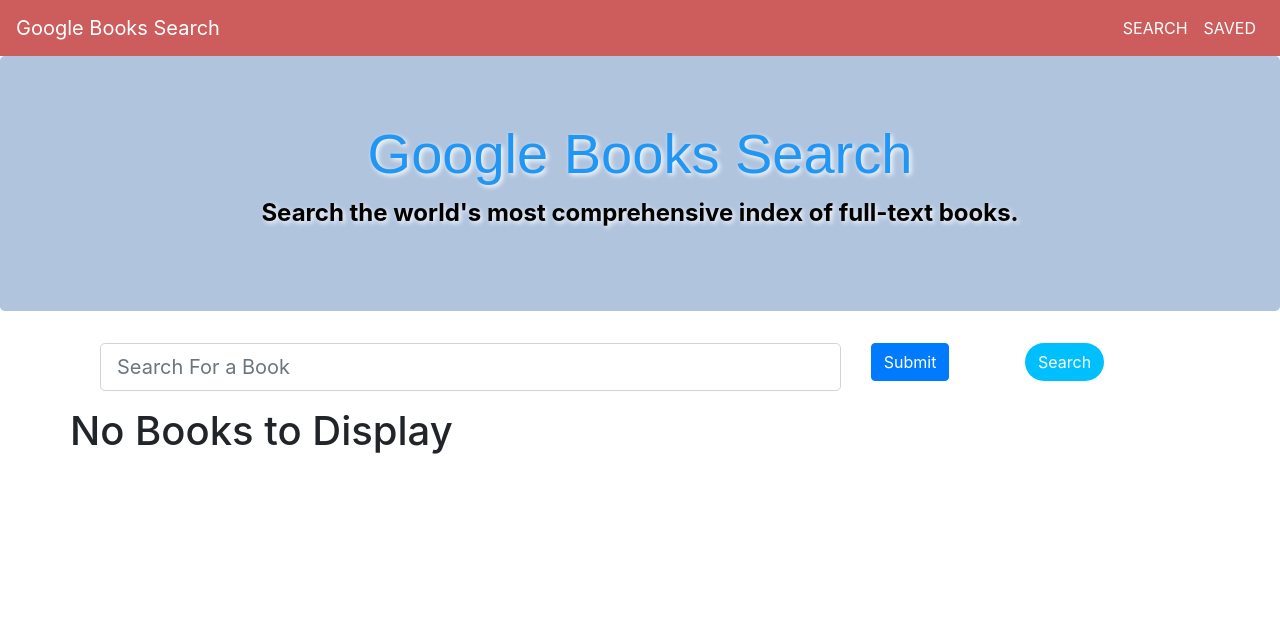
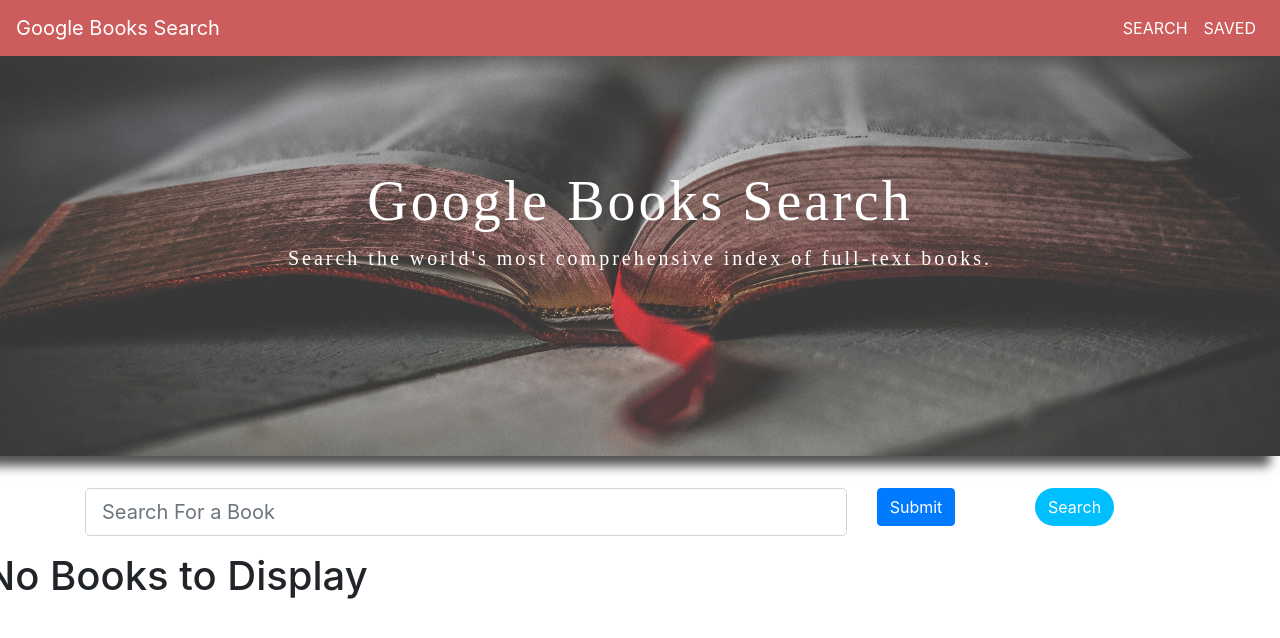
Before and after one commit to jpanakkal22/google_books_search, a React (Create React App) app in the folder client/: page / in a window 1280 px wide. Shown: the top 638 px of the page. Built offline with nearby package versions, Linux system fonts and the light colour scheme.

Commit message:
remove unused components

```diff
--- a/client/src/App.js
+++ b/client/src/App.js
@@ -1,29 +1,21 @@
 import React from "react";
+import Jmbotron from "./components/Jmbotron";
+import Nav from "./components/Nav";
 import { BrowserRouter as Router, Route } from "react-router-dom";
-import Jumbotron from "./components/Jumbotron";
-import Nav from "./components/Nav";
-import Wrapper from "./components/Wrapper";
 import Search from "./pages/Search";
+import Saved from "./pages/Saved";
 import "./App.css";
-import Saved from "./pages/Saved";
-
-
 
 function App() {
   return (
-  <Router>
-    <div>
+    <Router>
       <Nav />
-      <Jumbotron />
-      <Wrapper>
+      <Jmbotron />
       <Route exact path="/" component={Search} />
       <Route exact path="/search" component={Search} />
       <Route exact path="/saved" component={Saved} />
-    </Wrapper>
-    </div>
-  </Router>
+    </Router>
   )
 }
 
-
 export default App;
```
